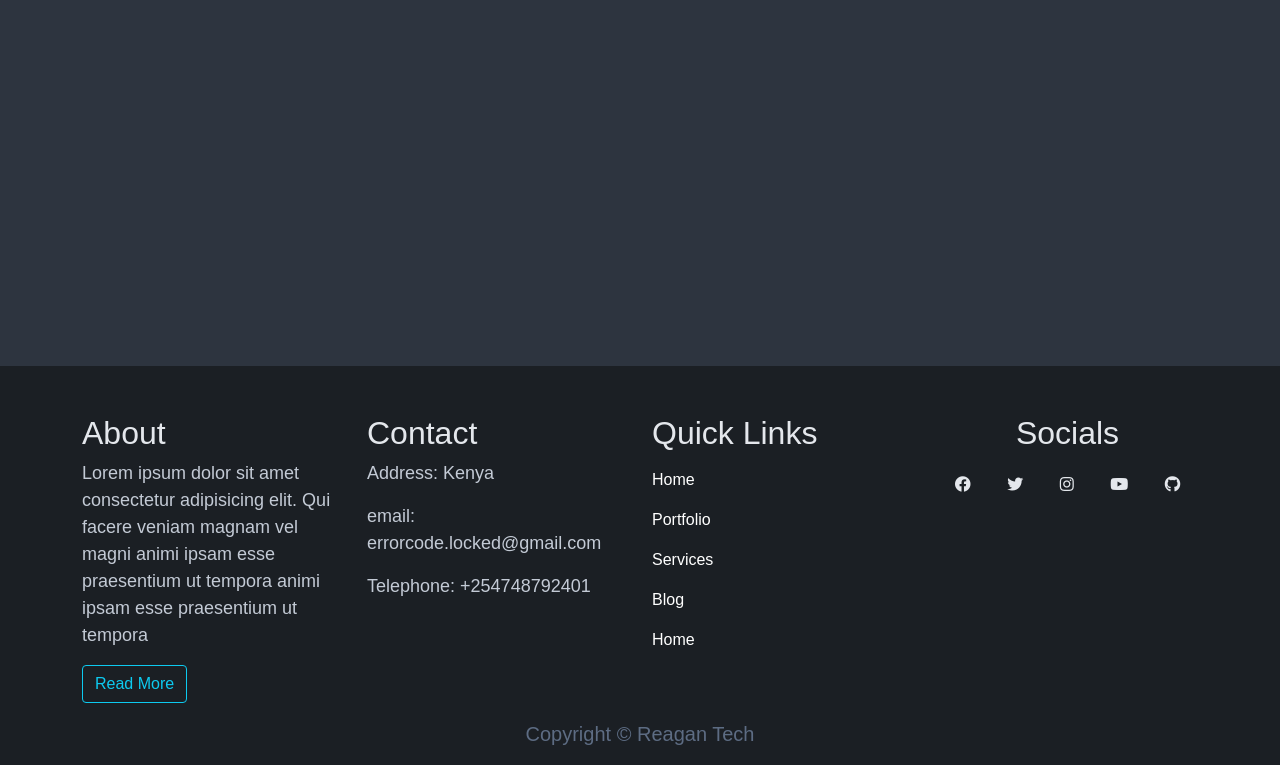
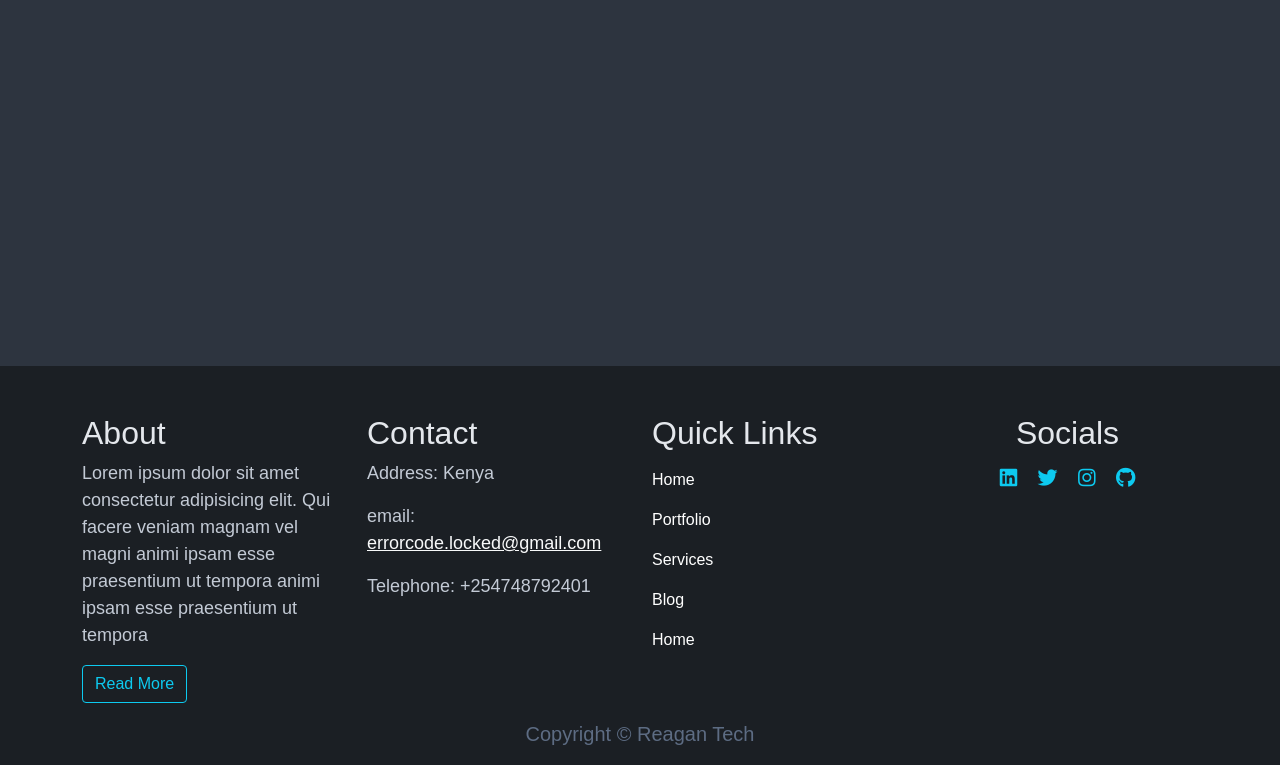
Before and after one commit to reaganodhiambo/portfolioV2, a plain HTML site: page index.html in a window 1280 px wide. Shown: the part 1209-1974 px from the top of the page. Drawn offline with nearby package versions, Linux system fonts and the light colour scheme.

Commit message:
update links

```diff
--- a/index.html
+++ b/index.html
@@ -69,7 +69,7 @@
 <body>
     <nav class="navbar navbar-expand-lg navbar-sm-collapse navbar-dark mt-4">
         <div class="container">
-            <a href="#" class="navbar-brand"><strong><u>Reagan</u> </strong></a>
+            <a href="#" class="navbar-brand hover-zoom"><strong><u>Reagan</u> </strong></a>
             <div class="collapse navbar-collapse justify-content-end">
                 <ul class="navbar-nav ">
                     <li class="nav-item last">
@@ -162,86 +162,8 @@
     </div>
 
     <!-- end -->
-    <footer class="footer">
 
-        <!-- <div class="container mt-5">
-            <div class="row flex-sm-row">
-                <div class=" col-6 border-end ">
-                    <div class="row align-items-center  mb-5">
-                        <div class="col-3">
-                            <img class="rounded-circle" src="/RO.png" alt="" width="100px">
-                        </div>
-                        <div class="col-9  justify-content-center">
-                            <h2 class="text-white font-monospace">Reagan Odhiambo</h2>
-                            <p>Software Developer</p>
-                        </div>
-                        <div class="socials col-sm">
-                            <i class="fab fa-facebook p-3" aria-hidden="true"></i>
-                            <i class="fab fa6 fa-twitter p-3"></i>
-                            <i class="fab fa-instagram p-3"></i>
-                            <i class="fab fa-youtube p-3"></i>
-                            <i class="fab  fa-bounce fa-github p-3"></i>
-                        </div>
-                    </div>
-
-                </div>
-                <div class="col-6 d-flex justify-content-end">
-                    <div class="mt-4">
-                        <h1><a href="#" class="text-decoration-none text-white mail">Get In Touch <i
-                                    class="fa fa-arrow-circle-right text-info" aria-hidden="true"></i></a>
-                        </h1>
-                        <div class="row mt-5 mb-5">
-                            <h4>EMAIL ME:</h4>
-                            <h3 class="text-white"><u>contact@reagan.tech</u> </h3>
-
-                            <h4>CALL ME:</h4>
-                            <h3 class="text-white"><u>0748792401</u></h3>
-
-                        </div>
-                    </div>
-
-
-                </div>
-            </div>
-
-        </div> -->
-
-        <!-- <div class="container">
-            <hr>
-            <div class="row mt-4 mb-4  flex-md-row d-sm-flex  align-items-md-center flex-sm-column">
-                <div class="col-sm-6 ">
-                    <nav class="nav">
-                        <ul class="navbar-nav flex-row">
-                            <li class="last">
-                                <a href="#" class="nav-link">Home</a>
-                            </li>
-                            <li class="last">
-                                <a href="#" class="nav-link">About</a>
-                            </li>
-                            <li class="last">
-                                <a href="#" class="nav-link">Portfolio</a>
-                            </li>
-                            <li class="last">
-                                <a href="#" class="nav-link">Services</a>
-                            </li>
-                            <li class="last">
-                                <a href="#" class="nav-link">Blog</a>
-                            </li>
-                            <li class="last">
-                                <a href="#" class="nav-link">Contact</a>
-                            </li>
-                        </ul>
-                    </nav>
-                </div>
-                <div class="col-sm-6 d-flex justify-content-md-end ">
-                    <p class="copyright">Copyright &copy Reagan Tech</p>
-                </div>
-            </div>
-
-        </div> -->
-
-    </footer>
-    <div class="bg">
+    <footer class="bg">
         <div class="container pt-5">
             <div class="row ">
                 <div class="col-md pb-3 links">
@@ -256,7 +178,8 @@
                 <div class="col-md pb-3 links">
                     <h2 class="">Contact</h2>
                     <p>Address: Kenya</p>
-                <p>email: errorcode.locked@gmail.com</p>
+                    <p>email: <a class="link-light"
+                            href="mailto:errocode.locked@email.com">errorcode.locked@gmail.com</a></p>
                     <p>Telephone: +254748792401</p>
                 </div>
                 <div class="col-md links pb-3">
@@ -286,11 +209,14 @@
                 <div class="col-md text-center">
                     <h2 class="">Socials</h2>
                     <div class="socials text-center">
-                    <i class="fab fa-facebook p-3" aria-hidden="true"></i>
-                    <i class="fab fa6 fa-twitter p-3"></i>
-                    <i class="fab fa-instagram p-3"></i>
-                    <i class="fab fa-youtube p-3"></i>
-                    <i class="fab  fa-bounce fa-github p-3"></i>
+                        <a href="https://twitter.com/R_3_A_G_A_N" class="text-info"><i
+                                class="fab fa-linkedin p-2"></i></a>
+                        <a href="https://twitter.com/R_3_A_G_A_N" class="text-info"><i
+                                class="fab fa6 fa-twitter p-2"></i></a>
+                        <a href="https://instagram.com/shitty.scientist" class="text-info"><i
+                                class="fab fa-instagram p-2"></i></a>
+                        <a href="https://github.com/reaganodhiambo" class="text-info"><i
+                                class="fab fa-github p-2"></i></a>
                     </div>
                 </div>
             </div>
@@ -298,7 +224,7 @@
                 <p class="copyright cp">Copyright &copy Reagan Tech</p>
             </div>
         </div>
-    </div>
+    </footer>
     <link rel="stylesheet" type="text/css" href="/" media="print" />
     <script src="" async defer></script>
 </body>
--- a/style.css
+++ b/style.css
@@ -90,15 +90,15 @@ h1 {
     padding-right: 0px;
     font-size: 1rem;
 }
-.socials>i {
-    /* font-size: 20px; */
+.socials>a>i {
+    font-size: 20px;
     transition: all 1s;
 }
 
 
-.socials>i:hover {
+.socials>a>i:hover {
     /* font-size: 30px; */
-    color: #075FE4;
+    color: #5D6C83;
     transform: rotate(15deg);
 }
 
```
Lines whose indentation alone changed are shown as unchanged.
